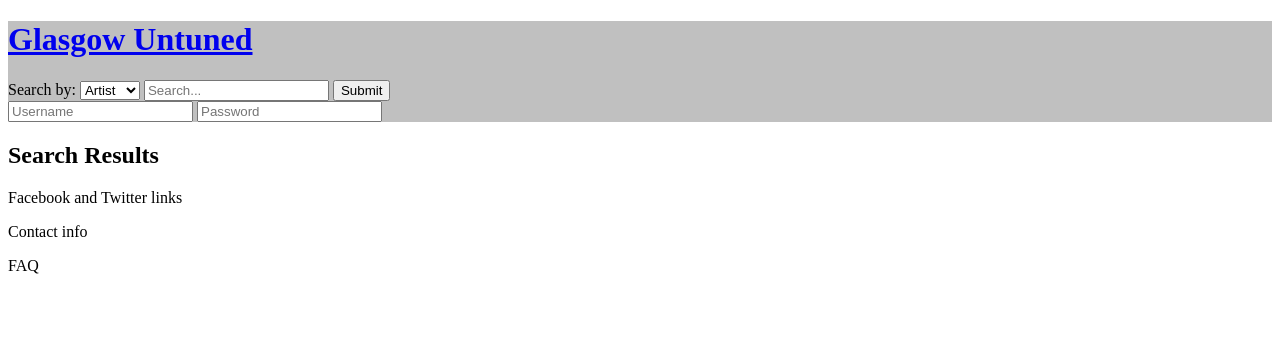
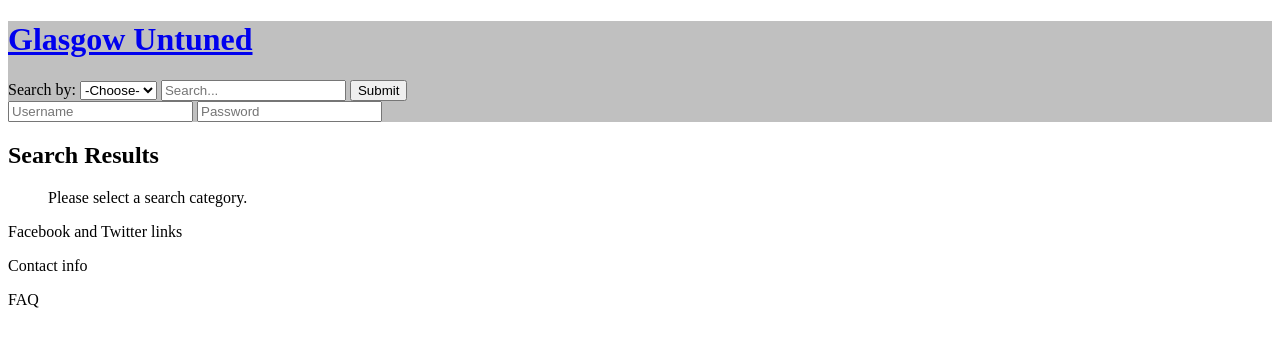
Before and after one commit to mtmurray/glasgow_untuned, a Django app: page /list/ in a window 1280 px wide. Shown: the top 347 px of the page. Run offline with Django 3.2, Linux system fonts and the light colour scheme.

Commit message:
fixed search

```diff
--- a/glasuntu/templates/glasuntu/base.html
+++ b/glasuntu/templates/glasuntu/base.html
@@ -18,6 +18,7 @@
 
 			<!--Content of the selection menu is retrieved in "search" view-->
 			<select id = "search_options" name = "s" value = "{{ request.GET.s }}"/>
+				<option selected = "true" disabled = "disabled">-Choose-</option>
 				<option value = "a">Artist</option>
 				<option value = "v">Venue</option>
 			</select>
--- a/glasuntu/templates/glasuntu/list.html
+++ b/glasuntu/templates/glasuntu/list.html
@@ -11,11 +11,13 @@
 	<h2>Search Results</h2>
 	<ul>
 		{% for query in queries %}
-			{% if view is "venue" %}
+			{% if view == "venue" %}
 				<li><a href = "{% url 'glasuntu:venue' venue_id=query.id %}">{{ query }}</a></li>
 			{% else %}
 				<li><a href = "{% url 'glasuntu:artist' artist_id=query.id %}">{{ query }}</a></li>
 			{% endif %}
+		{% empty %}
+			<p>Please select a search category.</p>
 		{% endfor %}
 	</ul>
 
```
